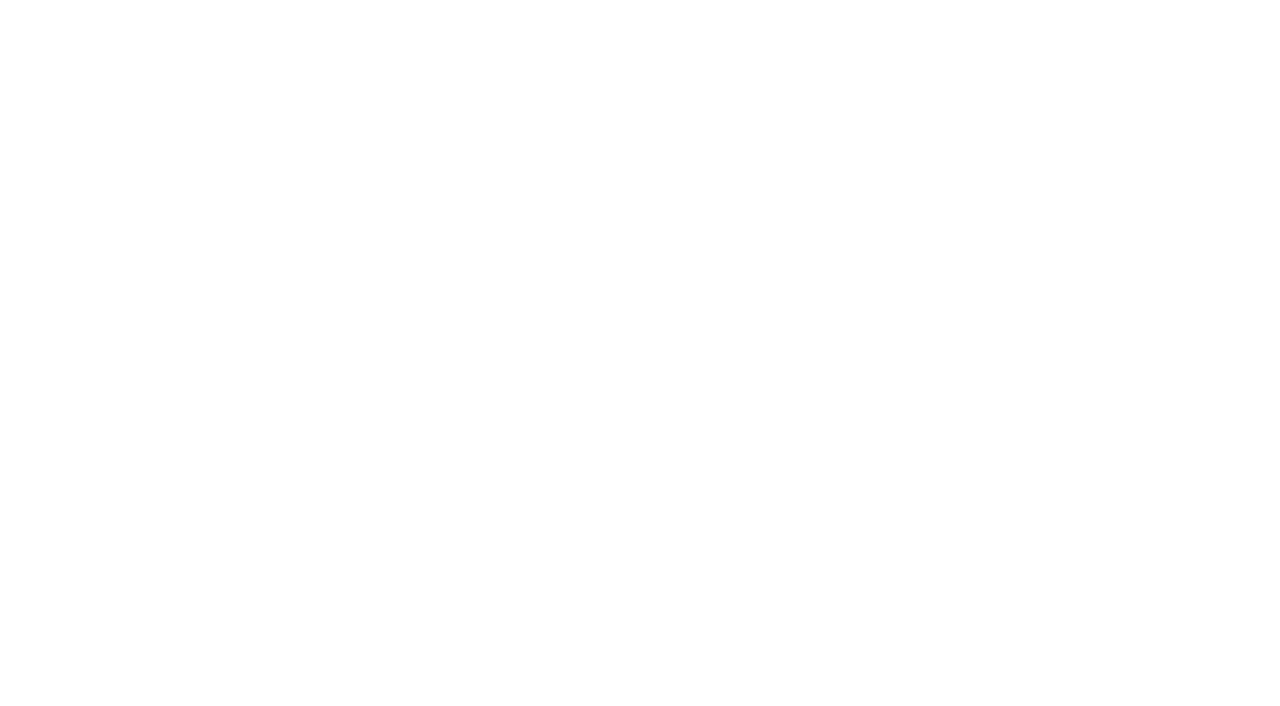
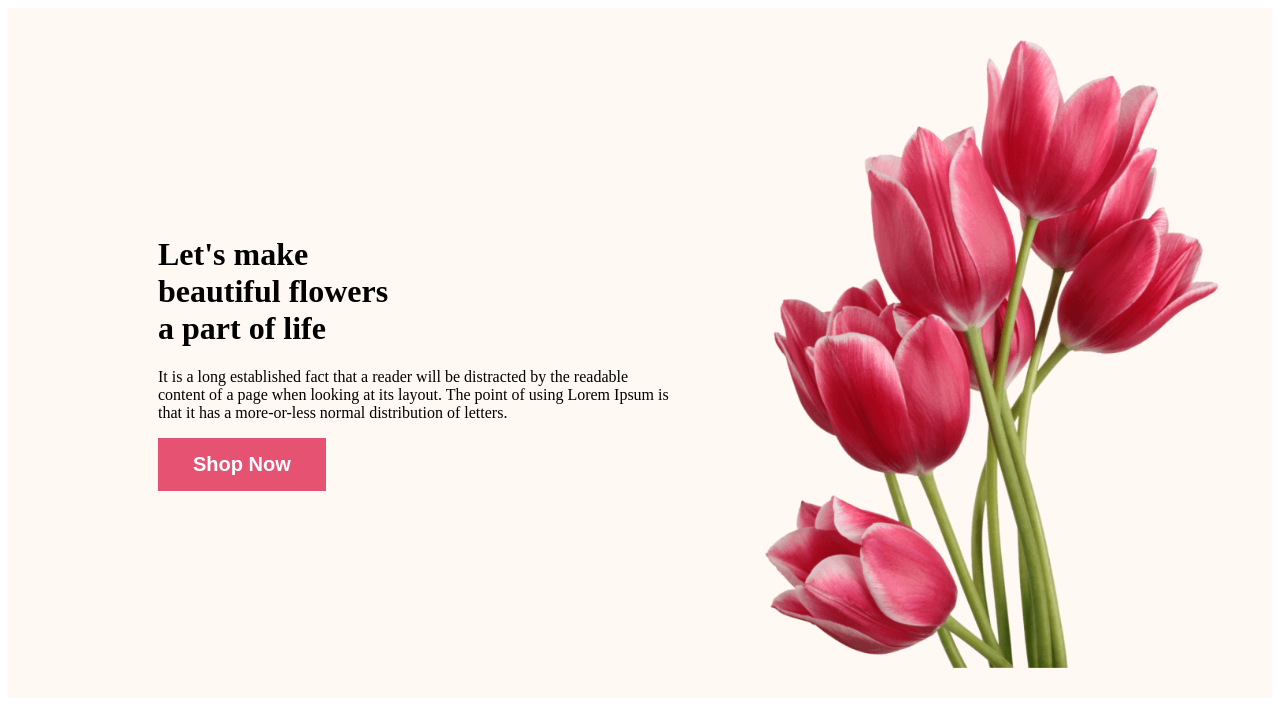
Before and after one commit to Asrafunnessa/my-flower-shop-repo, a plain HTML site: page index.html in a window 1280 px wide. Drawn offline with Linux system fonts and the light colour scheme.

Commit message:
first time  push

```diff
--- a/index.html
+++ b/index.html
@@ -4,8 +4,26 @@
     <meta charset="UTF-8">
     <meta name="viewport" content="width=device-width, initial-scale=1.0">
     <title>My Flower Shop Repo</title>
+    <link rel="stylesheet" href="styles/design.css">
 </head>
 <body>
+    <header class="header">
+        <div class="banner">
+            <div class="banner-content">
+            <h1 class="banner-title">Let's make<br>beautiful flowers<br>a part of life</h1>
+            <p>It is a long established fact that a reader will be distracted by the readable<br>
+                content of a page when looking at its layout. The point of using Lorem Ipsum is<br>
+                that it has a more-or-less normal distribution of letters.</p>
+                <button class="btn-primary">Shop Now</button>
+            </div>
+            <img class="first-pic" src="images/pngwing 10.png" alt="">
+        </div>
+    </header>
+    <main>
 
+    </main>
+    <footer>
+
+    </footer>
 </body>
 </html>
--- /dev/null
+++ b/styles/design.css
@@ -0,0 +1,22 @@
+.header{
+    background-color: #FFF8F3;
+}
+.banner{
+    padding: 30px 30px 30px 150px;
+    display:flex;
+    align-items: center;
+    justify-content: space-between;
+}
+
+.banner .first-pic{
+    width: 500px;
+}
+.btn-primary{
+    border-radius: 5x;
+    background-color: hsl(347, 74%, 61%);
+    border:0;
+    color:white;
+    font-size: 20px;
+    font-weight: 700;
+    padding: 15px 35px;
+}
```
Also changed, not shown: images/Flower 01.png (added), images/Group 57.png (added), images/Group 58.png (added), images/Group 59.png (added), images/Rectangle 4.png (added), images/Rectangle 5.png (added), images/Rectangle 6.png (added), images/Rectangle 9.png (added), images/pngwing 10.png (added), images/pngwing 5.png (added), images/pngwing 6.png (added), images/pngwing 7.png (added), images/pngwing 8.png (added).
